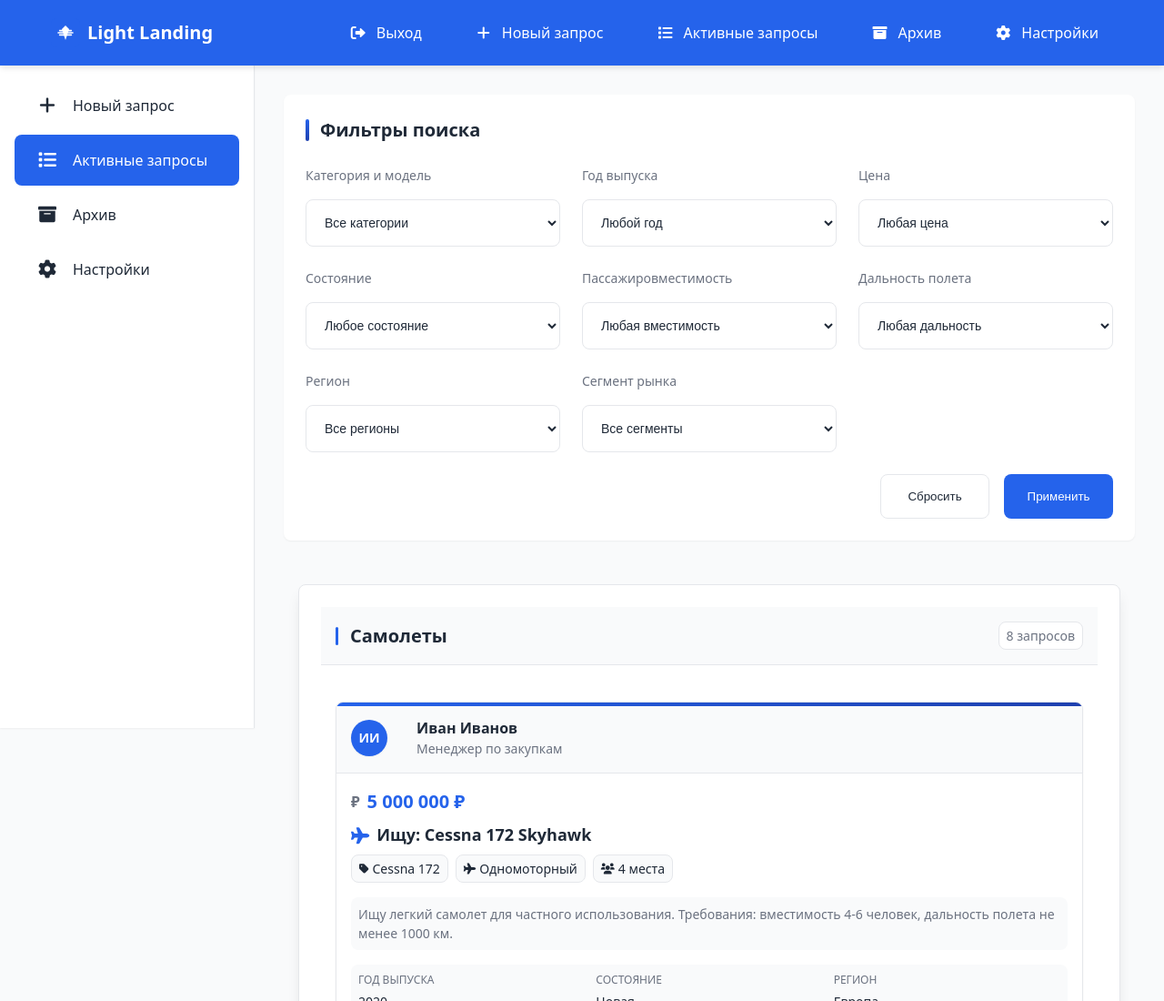
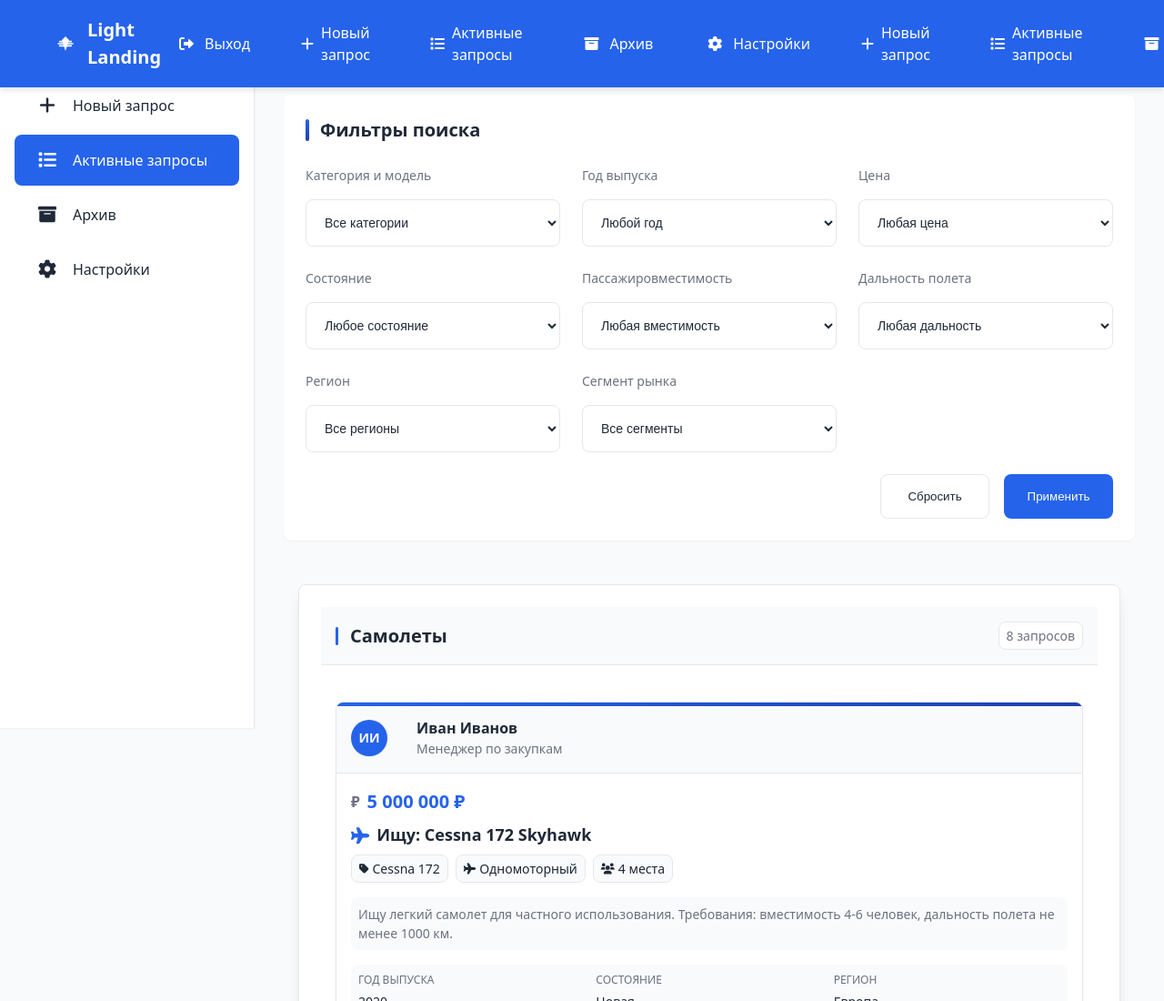
Before and after one commit to nikita-tita/aircraft-platform, a website: page public/index.html in a window 1280 px wide. Shown: the top 1100 px of the page at 91% size. Drawn offline with Linux system fonts and the light colour scheme.

```diff
--- a/public/index.html
+++ b/public/index.html
@@ -25,6 +25,22 @@
         <a href="/logout" class="nav-link">
           <i class="fas fa-sign-out-alt"></i>
           <span>Выход</span>
+        </a>
+        <a href="/requests/new" class="nav-link">
+          <i class="fas fa-plus"></i>
+          <span>Новый запрос</span>
+        </a>
+        <a href="/requests/active" class="nav-link active">
+          <i class="fas fa-list"></i>
+          <span>Активные запросы</span>
+        </a>
+        <a href="/requests/archive" class="nav-link">
+          <i class="fas fa-archive"></i>
+          <span>Архив</span>
+        </a>
+        <a href="/settings" class="nav-link">
+          <i class="fas fa-cog"></i>
+          <span>Настройки</span>
         </a>
       </nav>
     </div>
```
